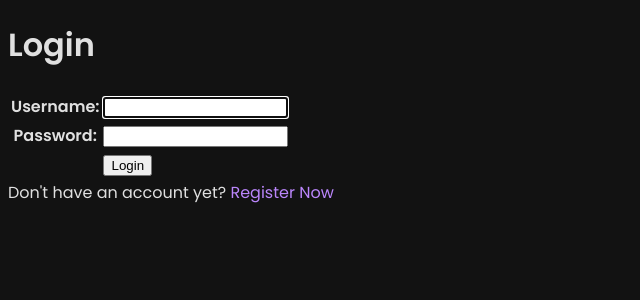
After one commit to rafiedel/asadel-store, a Django app: page /login/ in a window 1280 px wide. The commit adds this page. Shown: the top 300 px of the page, without its empty margins (0-640 px from the left). Run offline with Django 5.2, Linux system fonts and the light colour scheme.

Commit message:
feat: Tugas4 done

```diff
--- a/asadelstore/urls.py
+++ b/asadelstore/urls.py
@@ -22,4 +22,4 @@ from django.conf import settings
 urlpatterns = [
     path('admin/', admin.site.urls),
     path('', include('main.urls'))
-] + static(settings.MEDIA_URL, document_root=settings.MEDIA_ROOT)
+] + static(settings.MEDIA_URL, document_root=settings.MEDIA_ROOT) + static(settings.STATIC_URL, document_root=settings.STATIC_ROOT)
--- a/main/models.py
+++ b/main/models.py
@@ -1,6 +1,10 @@
 from django.db import models
+from django.contrib.auth.models import User
 
 class Product (models.Model):
+    user = models.ForeignKey(
+        User, on_delete=models.CASCADE,
+        default=1)
     name = models.CharField(
         max_length=30,
         error_messages={'required': True})
--- a/main/urls.py
+++ b/main/urls.py
@@ -1,13 +1,16 @@
 from django.shortcuts import redirect
 from django.urls import path
-from .views import create_product, view_all_product,show_xml, show_json, show_xml_by_id, show_json_by_id
+from .views import check_authentication, create_product, view_all_product,show_xml, show_json, show_xml_by_id, show_json_by_id, register, login_user, logout_user
 
 urlpatterns = [
-    path('', lambda request: redirect('view_all_product')),
+    path('', check_authentication, name=''),
     path('view-all-product', view_all_product, name='view_all_product'),
     path('create-product', create_product, name='create_product'),
     path('xml/', show_xml, name='show_xml'),
     path('json/', show_json, name='show_json'),
     path('xml/<str:id>/', show_xml_by_id, name='show_xml_by_id'),
     path('json/<str:id>/', show_json_by_id, name='show_json_by_id'),
+    path('register/', register, name='register'),
+    path('login/', login_user, name='login'),
+    path('logout/', logout_user, name='logout'),
 ]
--- a/main/views.py
+++ b/main/views.py
@@ -1,32 +1,49 @@
-from django.shortcuts import render
+from django.shortcuts import redirect, render
 from django.http import HttpResponseRedirect
 from main.forms import ProductForm
 from django.urls import reverse
 from main.models import Product
 from django.http import HttpResponse
 from django.core import serializers
+from django.contrib.auth.forms import UserCreationForm, AuthenticationForm
+from django.contrib import messages
+from django.contrib.auth import authenticate, login, logout
+from django.contrib.auth.decorators import login_required
+import datetime
+from django.http import HttpResponseRedirect
 
+def check_authentication(request):
+    if request.COOKIES == None:
+        return redirect('login')
+
+    return redirect('view_all_product')
+
+@login_required(login_url="login")
+def view_all_product(request):
+    products = Product.objects.filter(user=request.user)
+    context = {
+        'products': products,
+        'npm': '2306245485',
+        'name': request.user.username,
+        'class': 'F',
+        'last_login': request.COOKIES['last_login'],
+    }
+    return render(request, "view_all_product.html", context)
+
+@login_required(login_url="login")
 def create_product(request):
     if request.method == "POST":
         form  = ProductForm(request.POST , request.FILES)
 
         if form.is_valid() :
-            form.save()
+            product = form.save(commit=False)
+            product.user = request.user
+            product.save()
             return HttpResponseRedirect(reverse('view_all_product'))
 
     form = ProductForm()
     context = {'form': form}
     return render(request, "create_product.html", context)
-
-def view_all_product(request):
-    products = Product.objects.all()
-    context = {
-        'products': products,
-        'npm': '2306245485',
-        'name': 'Rafie Asadel Tarigan',
-        'class': 'F'
-    }
-    return render(request, "view_all_product.html", context)
 
 def show_xml(request):
     data = Product.objects.all()
@@ -43,3 +60,40 @@ def show_xml_by_id(request, id):
 def show_json_by_id(request, id):
     data = Product.objects.filter(pk=id)
     return HttpResponse(serializers.serialize("json", data), content_type="application/json")
+
+def register(request):
+    form = UserCreationForm()
+
+    if request.method == "POST":
+        form = UserCreationForm(request.POST)
+        if form.is_valid():
+            form.save()
+            messages.success(request, 'Your account has been successfully created!')
+            return redirect('login')
+    context = {'form':form}
+    return render(request, 'register.html', context)
+
+def login_user(request):
+    next_url = (request.GET.get('next', '/'))[1:].replace('-', '_')
+
+    if request.method == 'POST':
+        form = AuthenticationForm(data=request.POST)
+
+        if form.is_valid():
+            user = form.get_user()
+            login(request, user)
+            response = HttpResponseRedirect(reverse(next_url))
+            response.set_cookie('last_login', str(datetime.datetime.now()))
+            print(next_url + "-")
+            return response
+
+    else:
+        form = AuthenticationForm(request)
+    context = {'form': form}
+    return render(request, 'login.html', context)
+
+def logout_user(request):
+    logout(request)
+    response = HttpResponseRedirect(reverse('login'))
+    response.delete_cookie('last_login')
+    return response
--- a/static/styles/style.css
+++ b/static/styles/style.css
@@ -31,3 +31,9 @@ button {
 button:hover {
     background-color: #444444;
 }
+
+.row {
+    display: flex;
+    align-items: baseline;
+    gap: 10px;
+}
--- /dev/null
+++ b/templates/login.html
@@ -0,0 +1,32 @@
+{% extends 'app.html' %}
+
+{% block meta %}
+<title>Login</title>
+{% endblock meta %}
+
+{% block content %}
+<div class="login">
+  <h1>Login</h1>
+
+  <form method="POST" action="">
+    {% csrf_token %}
+    <table>
+      {{ form.as_table }}
+      <tr>
+        <td></td>
+        <td><input class="btn login_btn" type="submit" value="Login" /></td>
+      </tr>
+    </table>
+  </form>
+
+  {% if messages %}
+  <ul>
+    {% for message in messages %}
+    <li>{{ message }}</li>
+    {% endfor %}
+  </ul>
+  {% endif %} Don't have an account yet?
+  <a href="{% url 'register' %}">Register Now</a>
+</div>
+
+{% endblock content %}
```
Also changed, not shown: asadelstore/settings.py (+9 -2 lines), templates/register.html (added, +32 -0 lines), templates/view_all_product.html (+16 -0 lines), README.md, main/migrations/0008_product_user.py (added), main/migrations/__init__.py (deleted).
